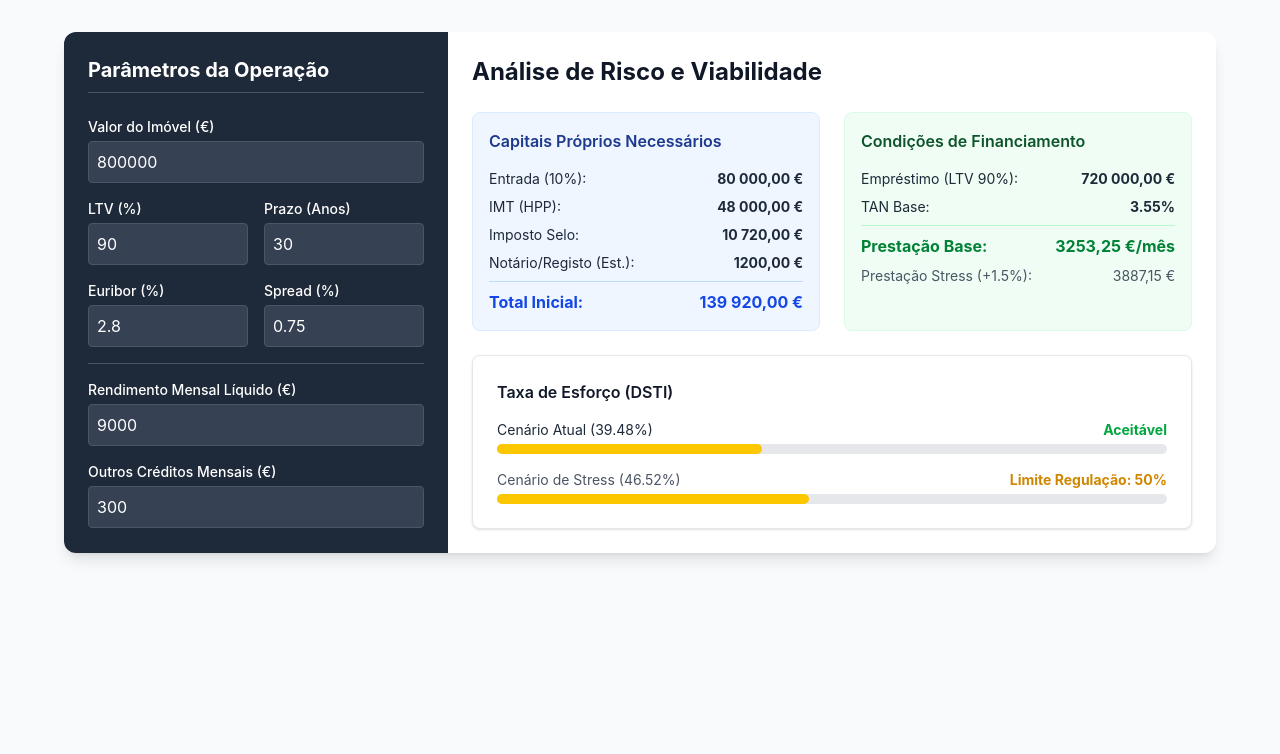
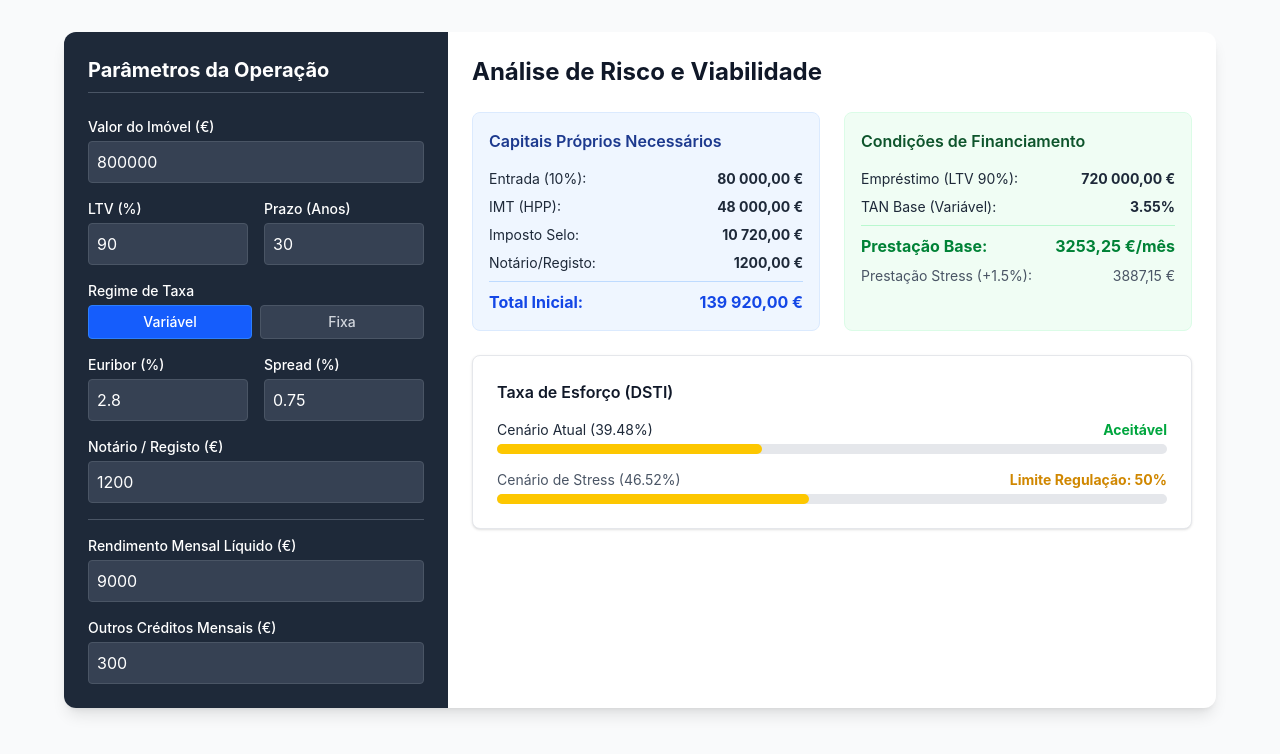
Before and after one commit to josreb-cmd/simulador-credito, a React (Vite) app: page / in a window 1280 px wide. Shown: the top 754 px of the page. Built offline with nearby package versions, Linux system fonts and the light colour scheme.

Commit message:
Atualizacao: termo Spread, suporte a taxa fixa e campo notario editavel

```diff
--- a/src/App.jsx
+++ b/src/App.jsx
@@ -1,15 +1,25 @@
 import React, { useState } from 'react';
 
 export default function App() {
+  // 1. Estados
   const [propertyPrice, setPropertyPrice] = useState(800000);
   const [ltvPct, setLtvPct] = useState(90);
   const [termYears, setTermYears] = useState(30);
+
+  // Estados para o regime de taxa de juro
+  const [rateType, setRateType] = useState('variable'); // 'variable' ou 'fixed'
   const [euriborPct, setEuriborPct] = useState(2.80);
   const [spreadPct, setSpreadPct] = useState(0.75);
+  const [fixedRatePct, setFixedRatePct] = useState(3.50);
+
   const [stressBufferPct, setStressBufferPct] = useState(1.50);
   const [netIncome, setNetIncome] = useState(9000);
   const [otherDebts, setOtherDebts] = useState(300);
 
+  // Campo editável para Custos de Notário/Registo
+  const [notaryCosts, setNotaryCosts] = useState(1200);
+
+  // 2. Lógica de Cálculo
   const calculateIMT = (price) => {
     if (price <= 101917) return 0;
     if (price <= 139412) return price * 0.02 - 2038.34;
@@ -31,10 +41,10 @@ export default function App() {
   const downPayment = propertyPrice - loanAmount;
   const imt = calculateIMT(propertyPrice);
   const stampDuty = propertyPrice * 0.008 + loanAmount * 0.006;
-  const notaryCosts = 1200;
   const totalInitialCash = downPayment + imt + stampDuty + notaryCosts;
 
-  const baseRate = euriborPct + spreadPct;
+  // Definição da TAN Base conforme o regime escolhido
+  const baseRate = rateType === 'variable' ? (euriborPct + spreadPct) : fixedRatePct;
   const stressRate = baseRate + stressBufferPct;
 
   const pmtBase = calculatePMT(loanAmount, baseRate, termYears);
@@ -50,6 +60,7 @@ export default function App() {
     <div className="min-h-screen bg-gray-50 p-8 font-sans">
       <div className="max-w-6xl mx-auto bg-white rounded-xl shadow-lg overflow-hidden flex flex-col md:flex-row">
 
+        {/* Painel Esquerdo - Formulário */}
         <div className="w-full md:w-1/3 bg-gray-800 text-white p-6">
           <h2 className="text-xl font-bold mb-6 border-b border-gray-600 pb-2">Parâmetros da Operação</h2>
 
@@ -58,6 +69,7 @@ export default function App() {
               <label className="block text-sm font-medium mb-1">Valor do Imóvel (€)</label>
               <input type="number" value={propertyPrice} onChange={e => setPropertyPrice(Number(e.target.value))} className="w-full p-2 bg-gray-700 rounded border border-gray-600 text-white" />
             </div>
+
             <div className="flex gap-4">
               <div className="w-1/2">
                 <label className="block text-sm font-medium mb-1">LTV (%)</label>
@@ -68,6 +80,30 @@ export default function App() {
                 <input type="number" value={termYears} onChange={e => setTermYears(Number(e.target.value))} className="w-full p-2 bg-gray-700 rounded border border-gray-600 text-white" />
               </div>
             </div>
+
+            {/* Seleção do Regime de Taxa */}
+            <div>
+              <label className="block text-sm font-medium mb-1">Regime de Taxa</label>
+              <div className="flex gap-2">
+                <button
+                  type="button"
+                  onClick={() => setRateType('variable')}
+                  className={`flex-1 py-1.5 px-3 rounded text-sm font-medium border ${rateType === 'variable' ? 'bg-blue-600 border-blue-500 text-white' : 'bg-gray-700 border-gray-600 text-gray-300'}`}
+                >
+                  Variável
+                </button>
+                <button
+                  type="button"
+                  onClick={() => setRateType('fixed')}
+                  className={`flex-1 py-1.5 px-3 rounded text-sm font-medium border ${rateType === 'fixed' ? 'bg-blue-600 border-blue-500 text-white' : 'bg-gray-700 border-gray-600 text-gray-300'}`}
+                >
+                  Fixa
+                </button>
+              </div>
+            </div>
+
+            {/* Condicional para Taxa Variável ou Fixa */}
+            {rateType === 'variable' ? (
               <div className="flex gap-4">
                 <div className="w-1/2">
                   <label className="block text-sm font-medium mb-1">Euribor (%)</label>
@@ -78,7 +114,20 @@ export default function App() {
                   <input type="number" step="0.01" value={spreadPct} onChange={e => setSpreadPct(Number(e.target.value))} className="w-full p-2 bg-gray-700 rounded border border-gray-600 text-white" />
                 </div>
               </div>
+            ) : (
+              <div>
+                <label className="block text-sm font-medium mb-1">Taxa Fixa (TAN %)</label>
+                <input type="number" step="0.01" value={fixedRatePct} onChange={e => setFixedRatePct(Number(e.target.value))} className="w-full p-2 bg-gray-700 rounded border border-gray-600 text-white" />
+              </div>
+            )}
+
+            <div>
+              <label className="block text-sm font-medium mb-1">Notário / Registo (€)</label>
+              <input type="number" value={notaryCosts} onChange={e => setNotaryCosts(Number(e.target.value))} className="w-full p-2 bg-gray-700 rounded border border-gray-600 text-white" />
+            </div>
+
             <hr className="border-gray-600 my-4"/>
+
             <div>
               <label className="block text-sm font-medium mb-1">Rendimento Mensal Líquido (€)</label>
               <input type="number" value={netIncome} onChange={e => setNetIncome(Number(e.target.value))} className="w-full p-2 bg-gray-700 rounded border border-gray-600 text-white" />
@@ -90,40 +139,46 @@ export default function App() {
           </div>
         </div>
 
+        {/* Painel Direito - Resultados */}
         <div className="w-full md:w-2/3 p-6 text-gray-800">
           <h2 className="text-2xl font-bold mb-6 text-gray-900">Análise de Risco e Viabilidade</h2>
 
           <div className="grid grid-cols-1 md:grid-cols-2 gap-6 mb-6">
 
+            {/* Cartão de Capitais Próprios */}
             <div className="bg-blue-50 p-4 rounded-lg border border-blue-100">
               <h3 className="font-semibold text-blue-900 mb-4">Capitais Próprios Necessários</h3>
               <div className="space-y-2 text-sm">
                 <div className="flex justify-between"><span>Entrada ({100 - ltvPct}%):</span> <strong>{formatCurrency(downPayment)}</strong></div>
                 <div className="flex justify-between"><span>IMT (HPP):</span> <strong>{formatCurrency(imt)}</strong></div>
                 <div className="flex justify-between"><span>Imposto Selo:</span> <strong>{formatCurrency(stampDuty)}</strong></div>
-                <div className="flex justify-between"><span>Notário/Registo (Est.):</span> <strong>{formatCurrency(notaryCosts)}</strong></div>
+                <div className="flex justify-between"><span>Notário/Registo:</span> <strong>{formatCurrency(notaryCosts)}</strong></div>
                 <div className="pt-2 mt-2 border-t border-blue-200 flex justify-between text-base font-bold text-blue-700">
                   <span>Total Inicial:</span> <span>{formatCurrency(totalInitialCash)}</span>
                 </div>
               </div>
             </div>
 
+            {/* Cartão de Financiamento */}
             <div className="bg-green-50 p-4 rounded-lg border border-green-100">
               <h3 className="font-semibold text-green-900 mb-4">Condições de Financiamento</h3>
               <div className="space-y-2 text-sm">
                 <div className="flex justify-between"><span>Empréstimo (LTV {ltvPct}%):</span> <strong>{formatCurrency(loanAmount)}</strong></div>
-                <div className="flex justify-between"><span>TAN Base:</span> <strong>{formatPct(baseRate)}</strong></div>
+                <div className="flex justify-between"><span>TAN Base ({rateType === 'fixed' ? 'Fixa' : 'Variável'}):</span> <strong>{formatPct(baseRate)}</strong></div>
                 <div className="flex justify-between text-base font-bold text-green-700 mt-2 pt-2 border-t border-green-200">
                   <span>Prestação Base:</span> <span>{formatCurrency(pmtBase)}/mês</span>
                 </div>
+                {rateType === 'variable' && (
                   <div className="flex justify-between text-gray-600">
                     <span>Prestação Stress (+{stressBufferPct}%):</span> <span>{formatCurrency(pmtStress)}</span>
                   </div>
+                )}
               </div>
             </div>
 
           </div>
 
+          {/* Taxa de Esforço */}
           <div className="bg-white p-6 rounded-lg border border-gray-200 shadow-sm">
             <h3 className="font-semibold text-gray-900 mb-4">Taxa de Esforço (DSTI)</h3>
 
@@ -139,6 +194,7 @@ export default function App() {
               </div>
             </div>
 
+            {rateType === 'variable' && (
               <div>
                 <div className="flex justify-between mb-1 text-sm text-gray-600">
                   <span>Cenário de Stress ({formatPct(dstiStress)})</span>
@@ -150,6 +206,7 @@ export default function App() {
                   <div className={`h-2.5 rounded-full ${dstiStress > 50 ? 'bg-red-600' : 'bg-yellow-400'}`} style={{ width: `${Math.min(dstiStress, 100)}%` }}></div>
                 </div>
               </div>
+            )}
 
           </div>
 
```
Lines whose indentation alone changed are shown as unchanged.
